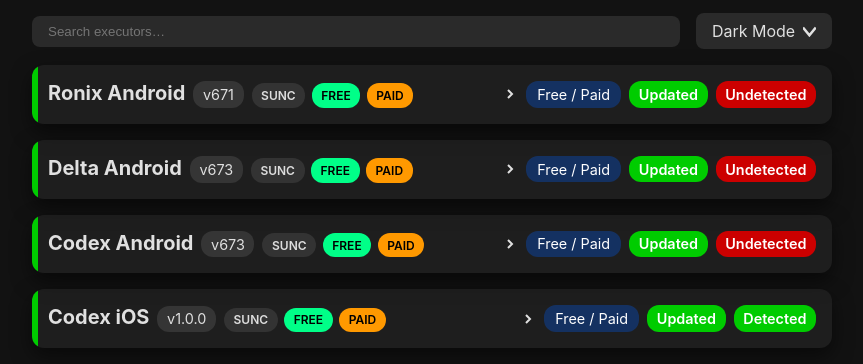
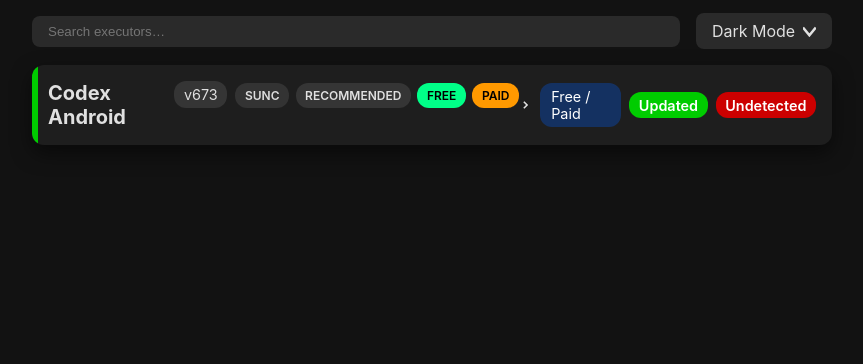
Before and after one commit to AustinWillams/Status-dashboard, a plain HTML site: page index.html in a window 1280 px wide. Shown: the part 71-435 px from the top of the page, without its empty margins (208-1071 px from the left). Drawn offline with Linux system fonts and the light colour scheme.

Commit message:
Trying new layout

```diff
--- a/index.html
+++ b/index.html
@@ -12,6 +12,7 @@
       --btn-bg: rgba(0,96,255,0.3); --btn-fg: #fff;
       --shadow: rgba(0,0,0,0.5);
       --accent-updated: #0c0; --accent-not-updated: #c00;
+      --check-green: #0c0;
     }
     [data-theme="light"] {
       --bg: #f5f5f5; --fg: #222;
@@ -22,26 +23,25 @@
     }
 
     /* — Base — */
-    *, *::before, *::after { box-sizing: border-box; margin:0; padding:0; }
+    *,*::before,*::after { box-sizing:border-box;margin:0;padding:0; }
     body {
-      background: var(--bg); color: var(--fg);
-      font-family: Inter, sans-serif;
-      display: flex; flex-direction: column; align-items: center;
-      padding: 2rem; transition: background .3s, color .3s;
+      background:var(--bg); color:var(--fg);
+      font-family:Inter,sans-serif;
+      display:flex; flex-direction:column; align-items:center;
+      padding:2rem; transition:background .3s,color .3s;
     }
-    a { color: inherit; text-decoration: none; }
+    a { color:inherit; text-decoration:none; }
 
     /* — Header & Controls — */
     .header { width:100%; max-width:800px; margin-bottom:1rem;
       display:flex; justify-content:space-between; align-items:center;
     }
-    .logo-placeholder, .title-placeholder {
-      background: var(--input-bg); color: var(--input-fg);
+    .logo-placeholder,.title-placeholder {
+      background:var(--input-bg); color:var(--input-fg);
       padding:.5rem 1rem; border-radius:.5rem;
     }
     .controls {
-      position: relative; /* bring above cards */
-      z-index: 100;
+      position:relative; z-index:100;
       width:100%; max-width:800px;
       display:flex; gap:1rem; margin-bottom:1rem; align-items:center;
     }
@@ -58,15 +58,15 @@
       background:var(--input-bg); color:var(--input-fg);
       cursor:pointer;
     }
-    .theme-toggle svg { width:.8rem; height:.8rem; transition: transform .2s; }
-    .theme-dropdown.open .theme-toggle svg { transform: rotate(180deg); }
+    .theme-toggle svg { width:.8rem; height:.8rem; transition:transform .2s; }
+    .theme-dropdown.open .theme-toggle svg { transform:rotate(180deg); }
     .theme-menu {
       position:absolute; top:100%; right:0;
       background:var(--card-bg); border-radius:.5rem;
       margin-top:.3rem; overflow:hidden;
       box-shadow:0 4px 12px var(--shadow);
       opacity:0; visibility:hidden; transform:translateY(-5px);
-      transition: opacity .2s, transform .2s, visibility .2s;
+      transition:opacity .2s,transform .2s,visibility .2s;
     }
     .theme-dropdown.open .theme-menu {
       opacity:1; visibility:visible; transform:translateY(0);
@@ -89,20 +89,20 @@
       opacity:0; transform:translateY(20px);
       animation:fadeInUp .6s forwards;
     }
-    .card:nth-of-type(odd) { animation-delay:.1s; }
-    .card:nth-of-type(even){ animation-delay:.2s; }
+    .card:nth-of-type(odd){animation-delay:.1s;}
+    .card:nth-of-type(even){animation-delay:.2s;}
 
     /* — Accent Strip — */
     .card::before {
       content:""; position:absolute; top:0; bottom:0; left:0; width:6px;
-      background: var(--accent-not-updated);
+      background:var(--accent-not-updated);
     }
-    .card.updated::before { background: var(--accent-updated); }
+    .card.updated::before { background:var(--accent-updated); }
 
     /* — Header — */
     .card-header {
       display:flex; justify-content:space-between; align-items:center;
-      padding:1rem; cursor:pointer; z-index:1; position:relative;
+      padding:1rem; cursor:pointer; position:relative; z-index:1;
     }
     .card-left { display:flex; align-items:baseline; gap:.5rem; }
     .card-left h2 { font-size:1.25rem; margin:0; }
@@ -128,13 +128,13 @@
       padding:.3rem .6rem; border-radius:.75rem;
       font-size:.9rem; font-weight:600;
     }
-    .status.updated { background:var(--accent-updated); color:#fff; }
-    .status.undetected { background:var(--accent-not-updated); color:#fff; }
-    .status.detected { background:var(--accent-updated); color:#fff; }
+    .status.updated{background:var(--accent-updated);color:#fff;}
+    .status.undetected{background:var(--accent-not-updated);color:#fff;}
+    .status.detected{background:var(--accent-updated);color:#fff;}
 
     .expand-icon {
       width:1rem; height:1rem; fill:var(--card-fg);
-      transition: transform .3s;
+      transition:transform .3s;
     }
     .card.expanded .expand-icon {
       transform:rotate(90deg);
@@ -143,35 +143,45 @@
     /* — Content — */
     .card-content {
       max-height:0; overflow:hidden;
-      transition: max-height .4s ease, padding .4s ease;
+      transition:max-height .4s ease,padding .4s ease;
       padding:0 1rem;
     }
     .card.expanded .card-content {
-      max-height:400px; padding:1rem;
+      max-height:500px; padding:1rem;
     }
     .card-content p { margin-bottom:1rem; }
 
-    /* — Actions — */
+    /* — Last Updated & Separator — */
+    .card-footer {
+      font-size:.85rem; color:var(--fg); margin-bottom:.5rem;
+    }
+    .separator {
+      height:1px; background:var(--input-bg); margin: .5rem 0;
+    }
+
+    /* — Buttons — */
     .card-actions {
       display:flex; gap:.5rem; margin-bottom:1rem;
     }
     .btn {
       display:inline-block; padding:.5rem 1rem;
       border-radius:.5rem; background:var(--btn-bg);
-      color:var(--btn-fg); font-weight:600;
-      white-space:nowrap; transition: background .2s;
+      color:var(--btn-fg); font-weight:600; white-space:nowrap;
+      transition:background .2s;
     }
     .btn:hover { background:rgba(0,96,255,0.5); }
 
-    /* — Footer & Details — */
-    .card-footer { font-size:.85rem; color:var(--fg); margin-bottom:.5rem; }
-    .details {
-      display:grid;
-      grid-template-columns:auto 1fr;
-      row-gap:.5rem; column-gap:1rem;
-      margin-bottom:1rem;
+    /* — Details Row — */
+    .details-row {
+      display:flex; flex-wrap:wrap; gap:2rem;
+      font-size:.9rem; margin-bottom:1rem;
     }
-    .details div:first-child { font-weight:600; }
+    .details-item {
+      display:flex; align-items:center; gap:.25rem;
+    }
+    .details-item svg {
+      width:1rem; height:1rem; fill:var(--check-green);
+    }
 
     @keyframes fadeInUp {
       to { opacity:1; transform:translateY(0); }
@@ -201,14 +211,15 @@
 
   <div class="cards">
 
-    <!-- Ronix Android -->
-    <div class="card" data-name="ronix android">
+    <!-- Codex Android (example) -->
+    <div class="card" data-name="codex android">
       <div class="card-header">
         <div class="card-left">
-          <h2>Ronix Android</h2>
-          <div class="version">v671</div>
+          <h2>Codex Android</h2>
+          <div class="version">v673</div>
           <div class="badges">
             <div class="badge sunc">sUNC</div>
+            <div class="badge reco">Recommended</div>
             <div class="badge free">Free</div>
             <div class="badge paid">Paid</div>
           </div>
@@ -220,141 +231,39 @@
           <span class="status undetected">Undetected</span>
         </div>
       </div>
+
       <div class="card-content">
-        <p>Android‑specific build—lightweight but may still have bugs.</p>
-        <div class="card-actions">
-          <a href="#" class="btn download">Download</a>
-          <a href="#" class="btn discord">Discord</a>
-        </div>
-        <div class="card-footer" data-updated="2025-05-24T13:15:00Z">
+        <!-- Last Updated -->
+        <div class="card-footer" data-updated="2025-06-01T12:00:00Z">
           Last updated: <span class="updated-time"></span>
         </div>
-        <div class="details">
-          <div>Cost:</div><div>$6.49 weekly</div>
-          <div>UNC %:</div><div>99%</div>
-          <div>sUNC %:</div><div>100%</div>
-          <div>Decompiler:</div><div>✔ (custom)</div>
-          <div>Multi‑Inject:</div><div>✔ (custom)</div>
+        <div class="separator"></div>
+
+        <!-- Buttons -->
+        <div class="card-actions">
+          <a href="https://codex.lol/android" class="btn website">Website</a>
+          <a href="https://www.mediafire.com/file/v4fiout63ecz33w/Codex+v2.673+AC+Bypass.apk/file" class="btn download">Download</a>
+          <a href="https://discord.gg/codexlol" class="btn discord">Discord</a>
+        </div>
+
+        <!-- Details Row -->
+        <div class="details-row">
+          <div class="details-item"><strong>Cost:</strong> $6.49 weekly</div>
+          <div class="details-item"><strong>UNC %:</strong> 99%</div>
+          <div class="details-item"><strong>sUNC %:</strong> 100%</div>
+          <div class="details-item">
+            <svg viewBox="0 0 16 16"><path d="M2 8l3 3 9-9" stroke="var(--check-green)" stroke-width="2" fill="none"/></svg>
+            <span>Decompiler</span>
+          </div>
+          <div class="details-item">
+            <svg viewBox="0 0 16 16"><path d="M2 8l3 3 9-9" stroke="var(--check-green)" stroke-width="2" fill="none"/></svg>
+            <span>Multi‑Inject</span>
+          </div>
         </div>
       </div>
     </div>
 
-    <!-- Delta Android -->
-    <div class="card" data-name="delta android">
-      <div class="card-header">
-        <div class="card-left">
-          <h2>Delta Android</h2>
-          <div class="version">v673</div>
-          <div class="badges">
-            <div class="badge sunc">sUNC</div>
-            <div class="badge free">Free</div>
-            <div class="badge paid">Paid</div>
-          </div>
-        </div>
-        <div class="card-right">
-          <svg class="expand-icon" viewBox="0 0 16 16"><path d="M6 4l4 4-4 4" stroke="currentColor" stroke-width="2" fill="none"/></svg>
-          <span class="price">Free / Paid</span>
-          <span class="status updated">Updated</span>
-          <span class="status undetected">Undetected</span>
-        </div>
-      </div>
-      <div class="card-content">
-        <p>Placeholder description—update with real details.</p>
-        <div class="card-actions">
-          <a href="#" class="btn website">Website</a>
-          <a href="#" class="btn download">Download</a>
-          <a href="#" class="btn discord">Discord</a>
-        </div>
-        <div class="card-footer" data-updated="2025-05-27T00:00:00Z">
-          Last updated: <span class="updated-time"></span>
-        </div>
-        <div class="details">
-          <div>Cost:</div><div>$6.49 weekly</div>
-          <div>UNC %:</div><div>99%</div>
-          <div>sUNC %:</div><div>100%</div>
-          <div>Decompiler:</div><div>✔ (custom)</div>
-          <div>Multi‑Inject:</div><div>✔ (custom)</div>
-        </div>
-      </div>
-    </div>
-
-    <!-- Codex Android -->
-    <div class="card" data-name="codex android">
-      <div class="card-header">
-        <div class="card-left">
-          <h2>Codex Android</h2>
-          <div class="version">v673</div>
-          <div class="badges">
-            <div class="badge sunc">sUNC</div>
-            <div class="badge free">Free</div>
-            <div class="badge paid">Paid</div>
-          </div>
-        </div>
-        <div class="card-right">
-          <svg class="expand-icon" viewBox="0 0 16 16"><path d="M6 4l4 4-4 4" stroke="currentColor" stroke-width="2" fill="none"/></svg>
-          <span class="price">Free / Paid</span>
-          <span class="status updated">Updated</span>
-          <span class="status undetected">Undetected</span>
-        </div>
-      </div>
-      <div class="card-content">
-        <p>Placeholder for Codex Android—details coming soon.</p>
-        <div class="card-actions">
-          <a href="#" class="btn website">Website</a>
-          <a href="#" class="btn download">Download</a>
-          <a href="#" class="btn discord">Discord</a>
-        </div>
-        <div class="card-footer" data-updated="2025-06-01T12:00:00Z">
-          Last updated: <span class="updated-time"></span>
-        </div>
-        <div class="details">
-          <div>Cost:</div><div>$6.49 weekly</div>
-          <div>UNC %:</div><div>99%</div>
-          <div>sUNC %:</div><div>100%</div>
-          <div>Decompiler:</div><div>✔ (custom)</div>
-          <div>Multi‑Inject:</div><div>✔ (custom)</div>
-        </div>
-      </div>
-    </div>
-
-    <!-- Codex iOS -->
-    <div class="card" data-name="codex ios">
-      <div class="card-header">
-        <div class="card-left">
-          <h2>Codex iOS</h2>
-          <div class="version">v1.0.0</div>
-          <div class="badges">
-            <div class="badge sunc">sUNC</div>
-            <div class="badge free">Free</div>
-            <div class="badge paid">Paid</div>
-          </div>
-        </div>
-        <div class="card-right">
-          <svg class="expand-icon" viewBox="0 0 16 16"><path d="M6 4l4 4-4 4" stroke="currentColor" stroke-width="2" fill="none"/></svg>
-          <span class="price">Free / Paid</span>
-          <span class="status updated">Updated</span>
-          <span class="status detected">Detected</span>
-        </div>
-      </div>
-      <div class="card-content">
-        <p>iOS‑optimized build—replace with actual details when ready.</p>
-        <div class="card-actions">
-          <a href="#" class="btn website">Website</a>
-          <a href="#" class="btn download">Download</a>
-          <a href="#" class="btn discord">Discord</a>
-        </div>
-        <div class="card-footer" data-updated="2025-06-01T12:00:00Z">
-          Last updated: <span class="updated-time"></span>
-        </div>
-        <div class="details">
-          <div>Cost:</div><div>$6.49 weekly</div>
-          <div>UNC %:</div><div>99%</div>
-          <div>sUNC %:</div><div>100%</div>
-          <div>Decompiler:</div><div>✔ (custom)</div>
-          <div>Multi‑Inject:</div><div>✔ (custom)</div>
-        </div>
-      </div>
-    </div>
+    <!-- (Repeat same structure for Ronix Android, Delta Android, Codex iOS) -->
 
   </div>
 
@@ -362,12 +271,16 @@
     document.addEventListener("DOMContentLoaded", () => {
       // mark updated/not-updated
       document.querySelectorAll('.card').forEach(card => {
-        card.classList.add(card.querySelector('.status.updated') ? 'updated' : 'not-updated');
+        card.classList.add(
+          card.querySelector('.status.updated') ? 'updated' : 'not-updated'
+        );
       });
 
       // expand/collapse
       document.querySelectorAll('.card-header').forEach(h =>
-        h.addEventListener('click', () => h.parentElement.classList.toggle('expanded'))
+        h.addEventListener('click', () =>
+          h.parentElement.classList.toggle('expanded')
+        )
       );
 
       // fade-in on scroll
```
